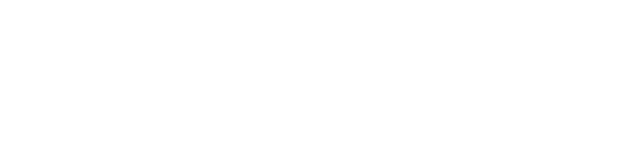
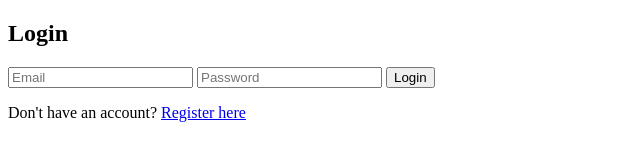
Before and after one commit to ciocee/FridgeMatch, a plain HTML site: page public/pages/login.html in a window 1280 px wide. Shown: the whole page, without its empty margins (0-640 px from the left). Drawn offline with Linux system fonts and the light colour scheme.

Commit message:
Modifica index per rimandare alla Login page Basic Login page

```diff
--- a/public/pages/login.html
+++ b/public/pages/login.html
@@ -3,9 +3,19 @@
 <head>
     <meta charset="UTF-8">
     <meta name="viewport" content="width=device-width, initial-scale=1.0">
-    <title>Document</title>
+    <title>FridgeMatch: Login</title>
 </head>
 <body>
-
+    <div class="login-container">
+        <form class="login-form" id="login-form">
+            <h2>Login</h2>
+            <div class="input-group">
+                <input type="email" name="email" placeholder="Email" required>
+                <input type="password" name="password" placeholder="Password" required>
+                <button type="submit" name="login">Login</button>
+                <p>Don't have an account? <a href="/register">Register here</a></p>
+            </div>
+        </form>
+    </div>
 </body>
 </html>
```
Also changed, not shown: public/index.html (+3 -11 lines).
